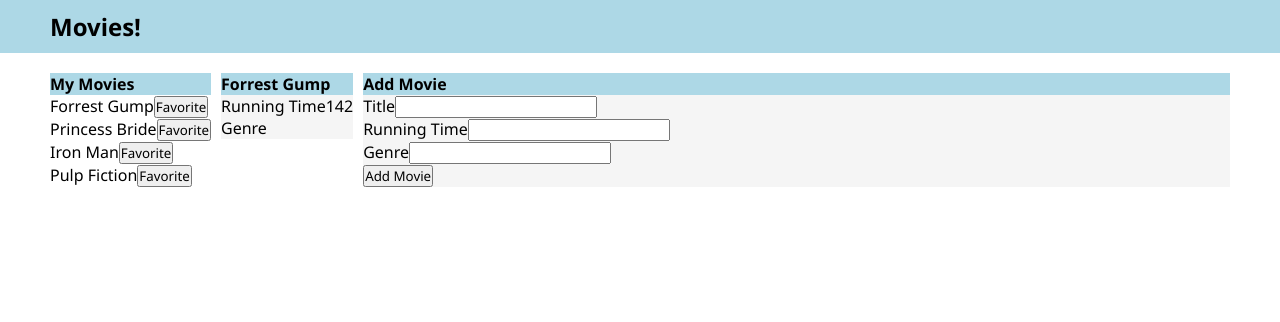
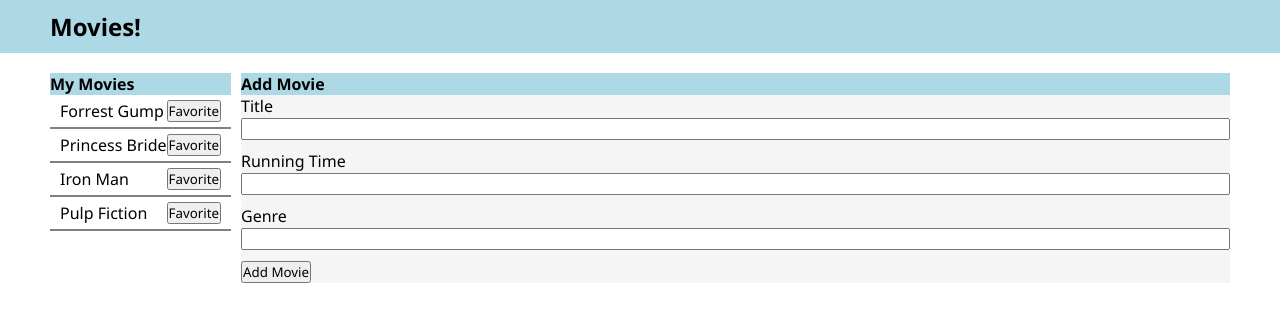
Before and after one commit to TheShzaMan/Movies.FrontEnd, a React (Create React App) app: page / in a window 1280 px wide. Shown: the top 322 px of the page. Built offline with nearby package versions, Linux system fonts and the light colour scheme.

Commit message:
Adding TextField file for styling. Adding short circuit to MovieInfo so no undefined error before user selects a movie. All components are fully functioning and mirror the wireframe.

```diff
--- a/src/App.jsx
+++ b/src/App.jsx
@@ -8,6 +8,7 @@ import initData from "./data/data"
 
 function App() {
 	const [movies, setMovies] = useState([])
+	const [activeIndex, setActiveIndex] = useState(-1)
 
 	useEffect(() => {
 		setMovies(initData)
@@ -18,17 +19,17 @@ function App() {
 		setMovies(updatedMovies)
 	}
 
-	const selectedMovie = {
-		title: "Forrest Gump",
-		runningTime: 142,
-		genre: "Romantic Drama",
-	}
+	const selectedMovie = movies[activeIndex]
 
 	return (
 		<div className='App'>
 			<Header />
 			<div className='flex-container'>
-				<MovieList movies={movies} />
+				<MovieList
+					movies={movies}
+					activeIndex={activeIndex}
+					setActiveIndex={setActiveIndex}
+				/>
 				<MovieInfo movieObj={selectedMovie} />
 				<NewMovieForm onNewMovie={handleNewMovie} />
 			</div>
--- /dev/null
+++ b/src/components/MovieInfo/MovieInfo.css
@@ -0,0 +1,4 @@
+.data-item {
+	display: flex;
+	justify-content: space-between;
+}
--- a/src/components/MovieInfo/MovieInfo.jsx
+++ b/src/components/MovieInfo/MovieInfo.jsx
@@ -1,18 +1,22 @@
-const MovieInfo = ({ movieObj }) => {
+import "./MovieInfo.css";
+
+const MovieInfo = ({ movieObj } = "Select a movie") => {
 	return (
-		<div>
-			<h4>{movieObj.title}</h4>
-			<div className="flex-item">
+		movieObj && (
+			<div className='flex-item'>
+				<h4>{movieObj.title}</h4>
 				<div>
-					<span>Running Time</span>
-					<span>{movieObj.runningTime}</span>
-				</div>
-				<div>
-					<span>Genre</span>
-					<span></span>
+					<div className='data-item'>
+						<span>Running Time</span>
+						<span>{movieObj.runningTime}</span>
+					</div>
+					<div className='data-item'>
+						<span>Genre</span>
+						<span>{movieObj.genre}</span>
+					</div>
 				</div>
 			</div>
-		</div>
+		)
 	);
 };
 
--- a/src/components/MovieItem/MovieItem.css
+++ b/src/components/MovieItem/MovieItem.css
@@ -1,3 +1,17 @@
 .active-btn {
 	background-color: mediumslateblue;
 }
+.movie-item {
+	border-bottom: 2px solid grey;
+	padding: 5px 10px;
+	display: flex;
+	justify-content: space-between;
+}
+
+.movie-item:hover {
+	cursor: pointer;
+	background-color: antiquewhite;
+}
+.active-movie {
+	background-color: grey;
+}
--- a/src/components/MovieItem/MovieItem.jsx
+++ b/src/components/MovieItem/MovieItem.jsx
@@ -1,23 +1,27 @@
-import React, { useState } from "react";
-import "./MovieItem.css";
+import React, { useState } from "react"
+import "./MovieItem.css"
 
-const MovieItem = ({ title }) => {
-	const [isFavorite, setIsFavorite] = useState(false);
+const MovieItem = ({ title, activeIndex, setActiveIndex, index }) => {
+	const [isFavorite, setIsFavorite] = useState(false)
 
-	const handleClick = (e) => {
-		setIsFavorite(!isFavorite);
-	};
+	const handleFavorite = (e) => {
+		setIsFavorite(!isFavorite)
+	}
 
-	const btnClass = isFavorite ? "active-btn" : "";
+	const handleActive = () => {
+		setActiveIndex(index)
+	}
 
+	const btnClass = isFavorite ? "active-btn" : ""
+	const activeClass = index === activeIndex ? "active-movie" : ""
 	return (
-		<div className="movie-item">
+		<div onClick={handleActive} className={`movie-item ${activeClass}`}>
 			<span>{title}</span>
-			<button className={btnClass} onClick={handleClick}>
+			<button className={btnClass} onClick={handleFavorite}>
 				Favorite
 			</button>
 		</div>
-	);
-};
+	)
+}
 
-export default MovieItem;
+export default MovieItem
--- a/src/components/MovieList/MovieList.jsx
+++ b/src/components/MovieList/MovieList.jsx
@@ -1,8 +1,14 @@
 import MovieItem from "../MovieItem/MovieItem"
 
-const MovieList = ({ movies = [] }) => {
-	const movieItems = movies.map((movie) => (
-		<MovieItem key={movie.title} title={movie.title} />
+const MovieList = ({ movies = [], activeIndex, setActiveIndex }) => {
+	const movieItems = movies.map((movie, i) => (
+		<MovieItem
+			key={movie.title}
+			title={movie.title}
+			activeIndex={activeIndex}
+			setActiveIndex={setActiveIndex}
+			index={i}
+		/>
 	))
 	return (
 		<div className='flex-'>
--- a/src/components/NewMovieForm/NewMovieForm.jsx
+++ b/src/components/NewMovieForm/NewMovieForm.jsx
@@ -1,47 +1,34 @@
-import React, { useState } from "react"
+import React, { useState } from "react";
+import TextField from "../TextField/TextField";
 
 const NewMovieForm = ({ onNewMovie }) => {
-	const [title, setTitle] = useState("")
-	const [runningTime, setRunningTime] = useState("")
-	const [genre, setGenre] = useState("")
+	const [title, setTitle] = useState("");
+	const [runningTime, setRunningTime] = useState("");
+	const [genre, setGenre] = useState("");
 
 	const handleSubmit = (e) => {
-		e.preventDefault()
+		e.preventDefault();
 		const formData = {
 			title,
 			runningTime,
 			genre,
-		}
-		onNewMovie(formData)
-	}
+		};
+		onNewMovie(formData);
+	};
 
 	return (
 		<form onSubmit={handleSubmit} className='flex-item'>
 			<h4>Add Movie</h4>
-			<div>
-				<label>Title</label>
-				<input
-					value={title}
-					onChange={(e) => setTitle(e.target.value)}
-				/>
-			</div>
-			<div>
-				<label>Running Time</label>
-				<input
-					value={runningTime}
-					onChange={(e) => setRunningTime(e.target.value)}
-				/>
-			</div>
-			<div>
-				<label>Genre</label>
-				<input
-					value={genre}
-					onChange={(e) => setGenre(e.target.value)}
-				/>
-			</div>
+			<TextField label='Title' value={title} onChange={setTitle} />
+			<TextField
+				label='Running Time'
+				value={runningTime}
+				onChange={setRunningTime}
+			/>
+			<TextField label='Genre' value={genre} onChange={setGenre} />
 			<button type='submit'>Add Movie</button>
 		</form>
-	)
-}
+	);
+};
 
-export default NewMovieForm
+export default NewMovieForm;
--- /dev/null
+++ b/src/components/TextField/TextField.css
@@ -0,0 +1,11 @@
+.text-field {
+	margin-bottom: 10px;
+}
+
+.text-field label {
+	display: block;
+}
+
+.text-field input {
+	width: 100%;
+}
--- /dev/null
+++ b/src/components/TextField/TextField.jsx
@@ -0,0 +1,12 @@
+import "./TextField.css";
+
+const TextField = ({ label, value, onChange }) => {
+	return (
+		<div className='text-field'>
+			<label>{label}</label>
+			<input value={value} onChange={(e) => onChange(e.target.value)} />
+		</div>
+	);
+};
+
+export default TextField;
```
